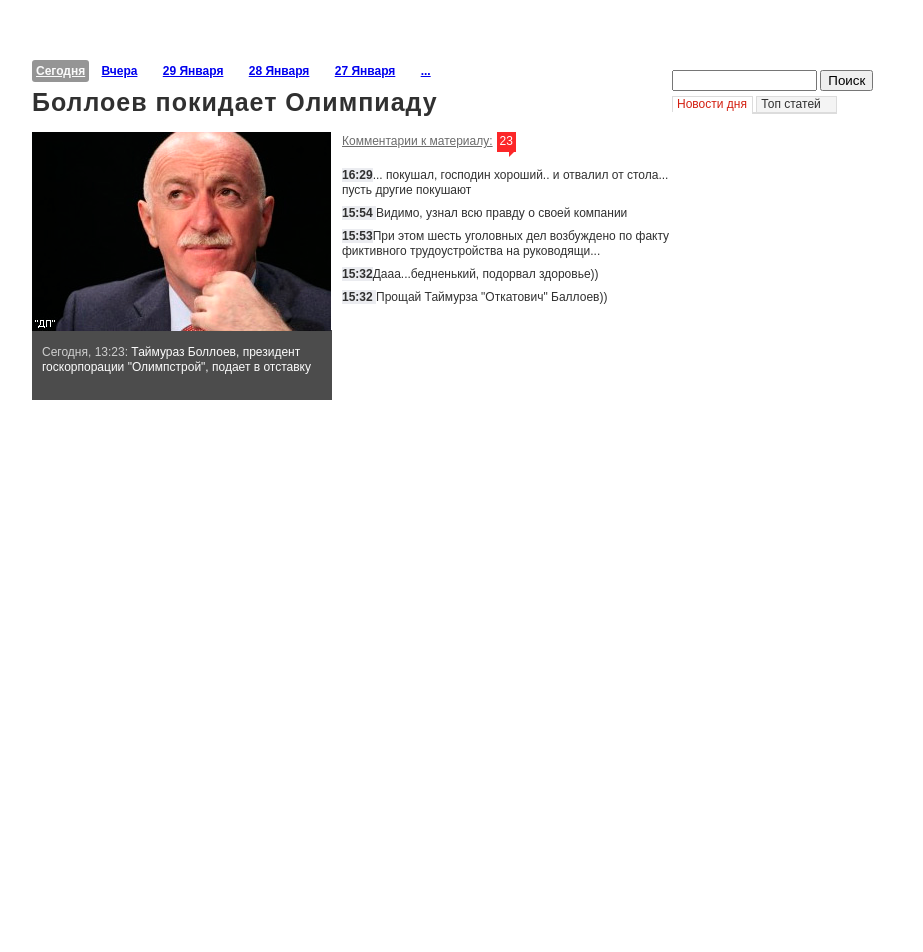
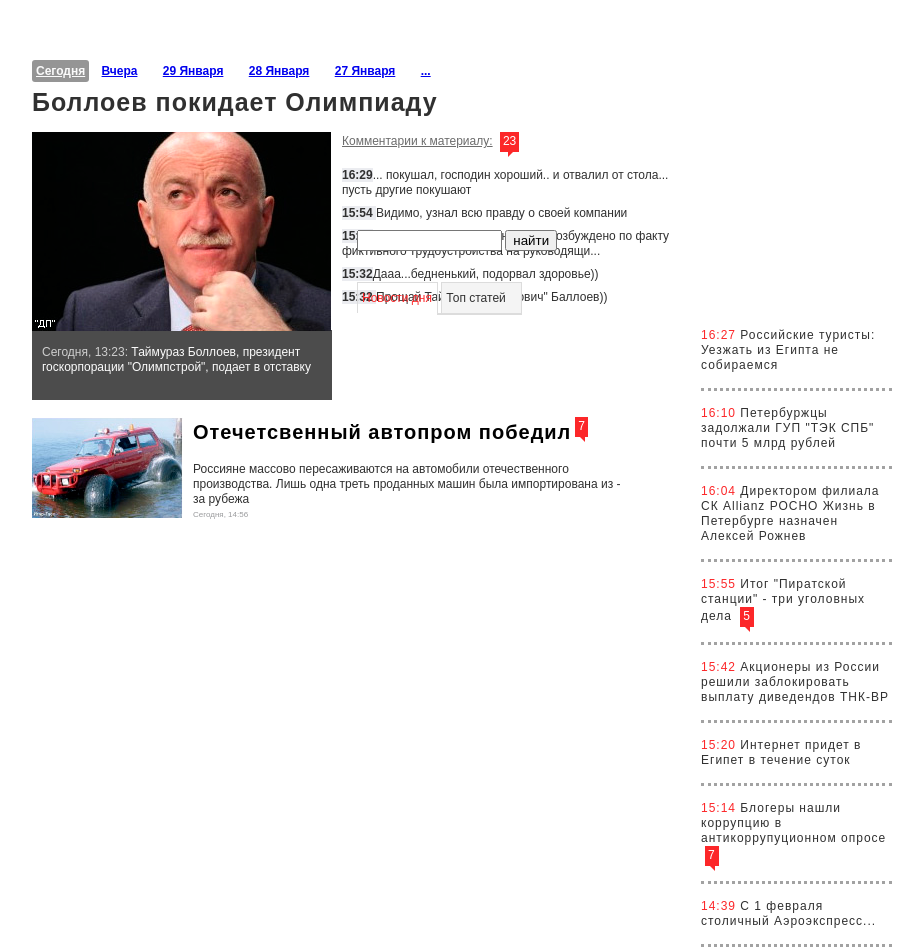
Before and after one commit to randomwica/portfolio, a plain HTML site: page test.dev/index.html in a window 1280 px wide. Shown: the part 176-1128 px from the top of the page, without its empty margins (178-1101 px from the left). Before the commit the page ends 800 px from the top, so only its background shows below. Drawn offline with Linux system fonts and the light colour scheme.

Commit message:
test
before bedtime.

```diff
--- a/test.dev/index.html
+++ b/test.dev/index.html
@@ -19,8 +19,10 @@
         </ul>
     </div>
     <h1>Боллоев покидает Олимпиаду</h1>
+
     <div class="bololo">
         <img src="img/dp.png"/>
+
         <div class="novelle">
             <div class="data">Сегодня, 13:23:
                 <span class="anonce">Таймураз Боллоев, президент госкорпорации "Олимпстрой", подает в отставку</span>
@@ -28,17 +30,26 @@
         </div>
     </div>
     <div class="comment">
-            <div class="list"><a href="#">Комментарии к материалу:</a><div class="hot">23<div class="ponytail"></div></div></div>
-            <div> <span>16:29</span>... покушал, господин хороший.. и отвалил от стола...<br>пусть другие покушают</div>
+        <div class="list"><a href="#">Комментарии к материалу:</a>
+
+            <div class="hot">23
+                <div class="ponytail"></div>
+            </div>
+        </div>
+        <div><span>16:29</span>... покушал, господин хороший.. и отвалил от стола...<br>пусть другие покушают</div>
         <div><span>15:54 </span>Видимо, узнал всю правду о своей компании</div>
-            <div><span>15:53</span>При этом шесть уголовных дел возбуждено по факту фиктивного трудоустройства на руководящи...</div>
+        <div><span>15:53</span>При этом шесть уголовных дел возбуждено по факту фиктивного трудоустройства на
+            руководящи...
+        </div>
         <div><span>15:32</span>Дааа...бедненький, подорвал здоровье))</div>
         <div><span>15:32 </span>Прощай Таймурза "Откатович" Баллоев))</div>
     </div>
     <div class="day_news">
         <div class="search">
+            <form action="#">
                 <input type="text" size="15">
-                <input type="submit" value="Поиск">
+                <input type="submit" value="найти">
+            </form>
         </div>
         <ul>
             <li class="news_active">Новости дня</li>
@@ -46,6 +57,53 @@
         </ul>
         <div class="tab"></div>
     </div>
+    <div class="last_news">
+        <div class="actual"><span class="hot_time">16:27</span> Российские туристы: Уезжать из Египта не собираемся
+        </div>
+        <div class="dotted"></div>
+        <div class="actual"><span class="hot_time">16:10</span> Петербуржцы задолжали ГУП "ТЭК СПБ" почти 5 млрд рублей
+        </div>
+        <div class="dotted"></div>
+        <div class="actual"><span class="hot_time">16:04</span> Директором филиала СК Allianz РОСНО Жизнь в Петербурге
+            назначен Алексей Рожнев
+        </div>
+        <div class="dotted"></div>
+        <div class="actual"><span class="hot_time">15:55</span> Итог "Пиратской станции" - три уголовных дела
+            <div class="hot">5
+                <div class="ponytail_2"></div>
+            </div>
+        </div>
+        <div class="dotted"></div>
+        <div class="actual"><span class="hot_time">15:42</span> Акционеры из России решили заблокировать выплату
+            диведендов ТНК-ВР
+        </div>
+        <div class="dotted"></div>
+        <div class="actual"><span class="hot_time">15:20</span> Интернет придет в Египет в течение суток
+        </div>
+        <div class="dotted"></div>
+        <div class="actual"><span class="hot_time">15:14</span> Блогеры нашли коррупцию в антикоррупуционном опросе
+            <div class="hot">7
+                <div class="ponytail_2"></div>
+            </div>
+        </div>
+        <div class="dotted"></div>
+        <div class="actual"><span class="hot_time">14:39</span> С 1 февраля столичный Аэроэкспресс...
+        </div>
+        <div class="dotted"></div>
+    </div>
+    <div class="today">
+        <img src="img/auto.png">
+
+        <h1>Отечетсвенный автопром победил</h1>
+
+        <p>Россияне массово пересаживаются на автомобили отечественного производства. Лишь одна треть проданных машин
+            была импортирована из - за рубежа</p>
+
+        <p class="date">Сегодня, 14:56</p>
+        <div class="hot">7
+            <div class="ponytail_2"></div>
+        </div>
+
 </section>
 
 </body>
--- a/test.dev/mystyle.css
+++ b/test.dev/mystyle.css
@@ -46,6 +46,7 @@ li{
     width: 300px;
     margin: 0;
     float:left;
+    margin-bottom: 15px;
 }
 h1{
     margin-bottom: 15px;
@@ -64,6 +65,10 @@ h1{
     color:#cfcfcf;
     margin-left: 10px;
     padding-top: 15px;
+}
+p.date{
+    width: 100px;
+
 }
 .anonce{
     color: #fcfcfc;
@@ -90,7 +95,6 @@ h1{
 }
 .comment div{
     margin-bottom: 8px;
-    clear: both;
 }
 .hot{
     background: #fc2729;
@@ -108,28 +112,35 @@ h1{
     border-top: 3px solid #fc2729;
     position: absolute;
     top: 19px;
-    left: 12px;
+    left: 8px;
 }
 /*форма поиска */
 div.search{
     float: left;
     margin-bottom: 5px;
+
+}
+input{
+    margin-bottom: 26px;
 }
 
 /*Третья колонка новостей */
 .day_news{
     float: left;
-    margin-top: -62px;
+    margin-top: -83px;
     display: block;
+    margin-left: 25px;
+    margin-bottom: 0;
 }
 .news_active {
-    color:#d31f10;
+    color:#fc2729;
 }
 
 .day_news li {
     padding-left: 4px;
     width: 75px;
-    height: 15px;
+    height: 30px;
+    line-height: 30px;
 }
 li.top_news{
     border-bottom: solid 2px #cfdedb;
@@ -147,3 +158,54 @@ div.tab{
     width: 85px;
     margin-left: 80px;
 }
+div.last_news{
+    float: right;
+}
+.actual{
+    width: 191px;
+    margin-bottom: 15px;
+    margin-top: 15px;
+    letter-spacing: 1px
+}
+span.hot_time{
+    color: #fc2729;
+}
+.dotted{
+    border-bottom: dotted #a2a2a2;
+    margin-bottom: 5px;
+}
+.ponytail_2{
+    border: 3px solid transparent;
+    border-right: 3px solid #fc2729;
+    border-top: 3px solid #fc2729;
+    position: absolute;
+    top: 19px;
+    left: 4px;
+}
+/*Новостной блок с картинками */
+.today{
+    float: left;
+    width: 660px;
+}
+.today h1{
+    font-size:20px;
+    color: black;
+    float: left;
+    padding-left: 10px;
+}
+.today p{
+    float: left;
+    width: 430px;
+    padding-left: 10px;
+}
+.today img{
+    float: left;
+}
+.date{
+    color: #999a9c;
+    font-size: 8px;
+}
+.comment_new{
+
+
+}
```
Lines whose indentation alone changed are shown as unchanged.
